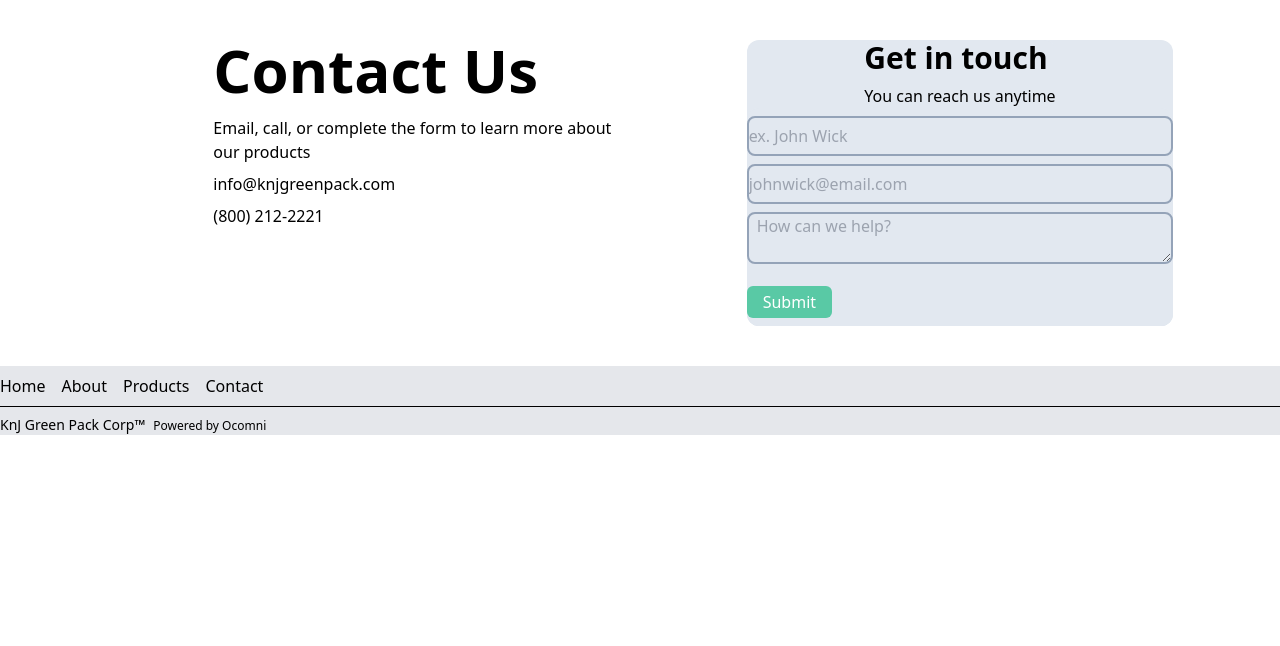
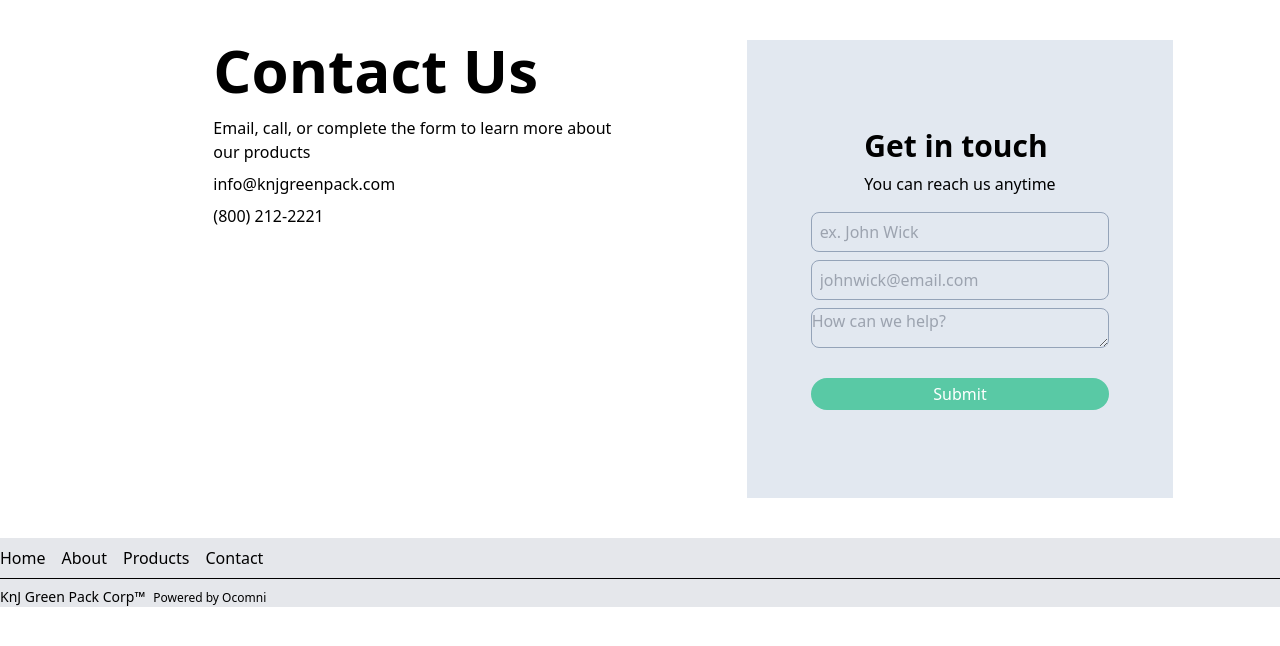
Before and after one commit to gualberto2/GreenCorp, a React (Vite) app: page /contact in a window 1280 px wide. Shown: the top 646 px of the page. Built offline with nearby package versions, Linux system fonts and the light colour scheme; a web font is replaced by a local one.

Commit message:
feat: Fix input boxes
- Fix input boxes on the contact form

```diff
--- a/src/pages/Contact.jsx
+++ b/src/pages/Contact.jsx
@@ -119,48 +119,50 @@ export default function Contact() {
               <p className="font-light mb-2">(800) 212-2221</p>
             </div>
             {/* Add grid cols below */}
-            <div className="bg-slate-200 rounded-xl col-start-8 col-end-12">
-              <div className="grid grid-cols-2 grid-rows-1 place-items-center">
-                <div className="bg-slate-200 rounded-xl row-start-1 row-end-1 col-start-1 col-end-3">
+            <div className="bg-slate-200 col-start-8 col-end-12">
+              <div className="grid grid-cols-2 grid-rows-1 place-items-center py-20">
+                <div className="mt-2 mb-2 bg-slate-200 row-start-1 row-end-1 col-start-1 col-end-3">
                   <h3 className="text-3xl mb-2 font-semibold">Get in touch</h3>
                   <p className="font-light">You can reach us anytime</p>
                 </div>
-                <div className="bg-slate-200 rounded-xl row-start-2 row-end-2 col-start-1 col-end-3 w-full">
-                  <form className="bg-slate-200 rounded-xl">
-                    <div className="mt-2 mb-2 w-full">
-                      {/* First nanme */}
+                <div className="bg-slate-200 row-start-2 row-end-2 col-start-1 col-end-3 w-[70%]">
+                  <form className="bg-slate-200">
+                    <div className="rounded-lg mt-2 mb-2 w-full">
+                      {/* First name */}
                       <input
-                        className="bg-slate-200 border-2 border-slate-400 rounded-lg h-10 w-full"
+                        className="bg-slate-200 border border-slate-400 py-2 px-2 h-10 rounded-lg w-full focus:outline-none focus:ring-2 focus:ring-green-500"
                         type="text"
                         id="first"
                         placeholder="ex. John Wick"
                         required
                       />
                     </div>
-                    <div className="bg-slate-200 mt-2">
-                      {/* Email nanme */}
+                    <div className="rounded-lg mt-2 mb-2 w-full">
+                      {/* Email */}
                       <input
-                        className="bg-slate-200 border-2 border-slate-400 rounded-lg h-10 w-full"
-                        type="email"
-                        id="email"
+                        className="bg-slate-200 border border-slate-400 py-2 px-2 h-10 rounded-lg w-full focus:outline-none focus:ring-2 focus:ring-green-500"
+                        type="text"
+                        id="first"
                         placeholder="johnwick@email.com"
                         required
                       />
                     </div>
-                    <div className="mt-2">
-                      {/* Text box */}
+                    <div className="rounded-xl mt-2 mb-2 w-full ">
+                      {/* Textbox */}
                       <textarea
-                        className="bg-slate-200 border-2 border-slate-400 rounded-lg px-2 h-auto w-full"
+                        className="bg-slate-200 border border-slate-400 h-10 rounded-lg w-full focus:outline-none focus:ring-2 focus:ring-green-500"
                         type="text"
-                        id="inputBox"
+                        id="first"
                         placeholder="How can we help?"
+                        required
                       />
                     </div>
+
                     <div>
                       {/* Submit button */}
                       <button
                         type="submit"
-                        className="mt-4 mb-2 py-1 px-4 font-light text-md text-white bg-[#59c9a5] rounded-md"
+                        className="mt-4 mb-2 py-1 px-4 font-light text-md text-white bg-[#59c9a5] rounded-full w-full"
                       >
                         Submit
                       </button>
```
